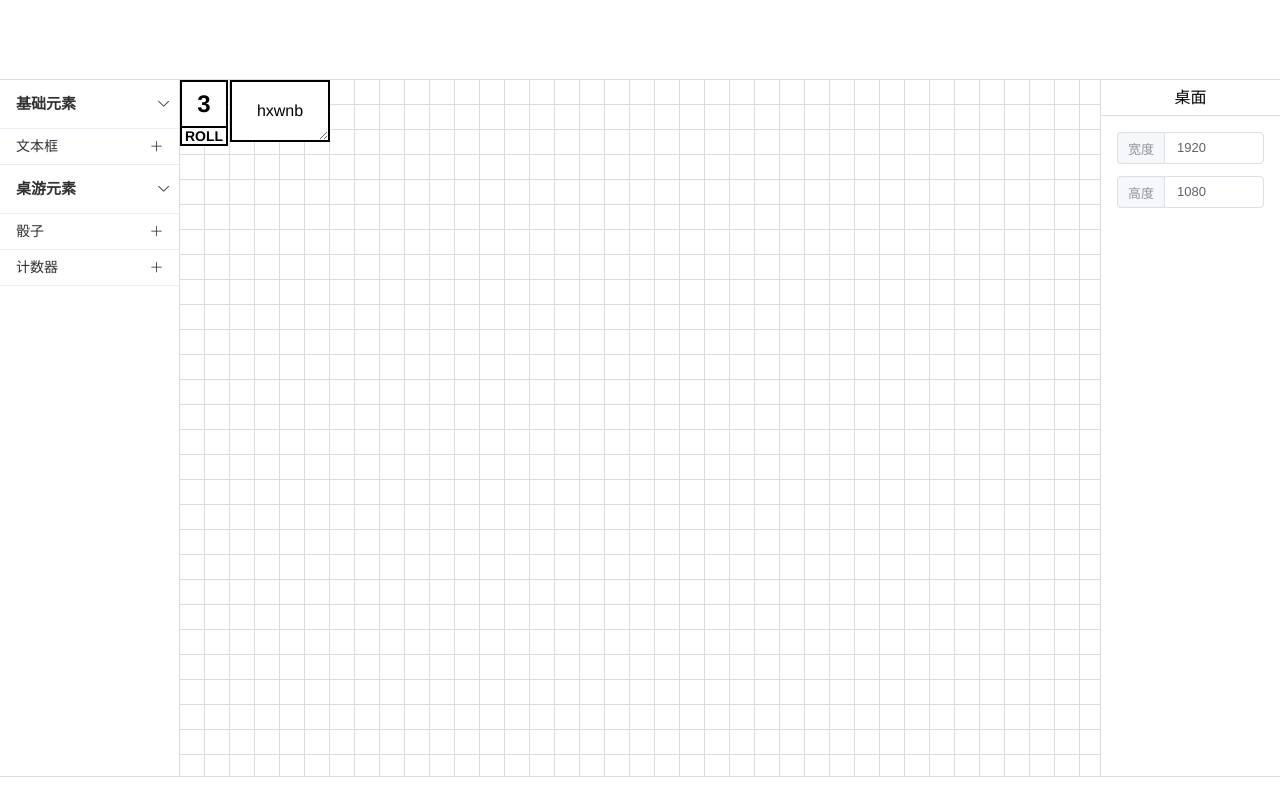
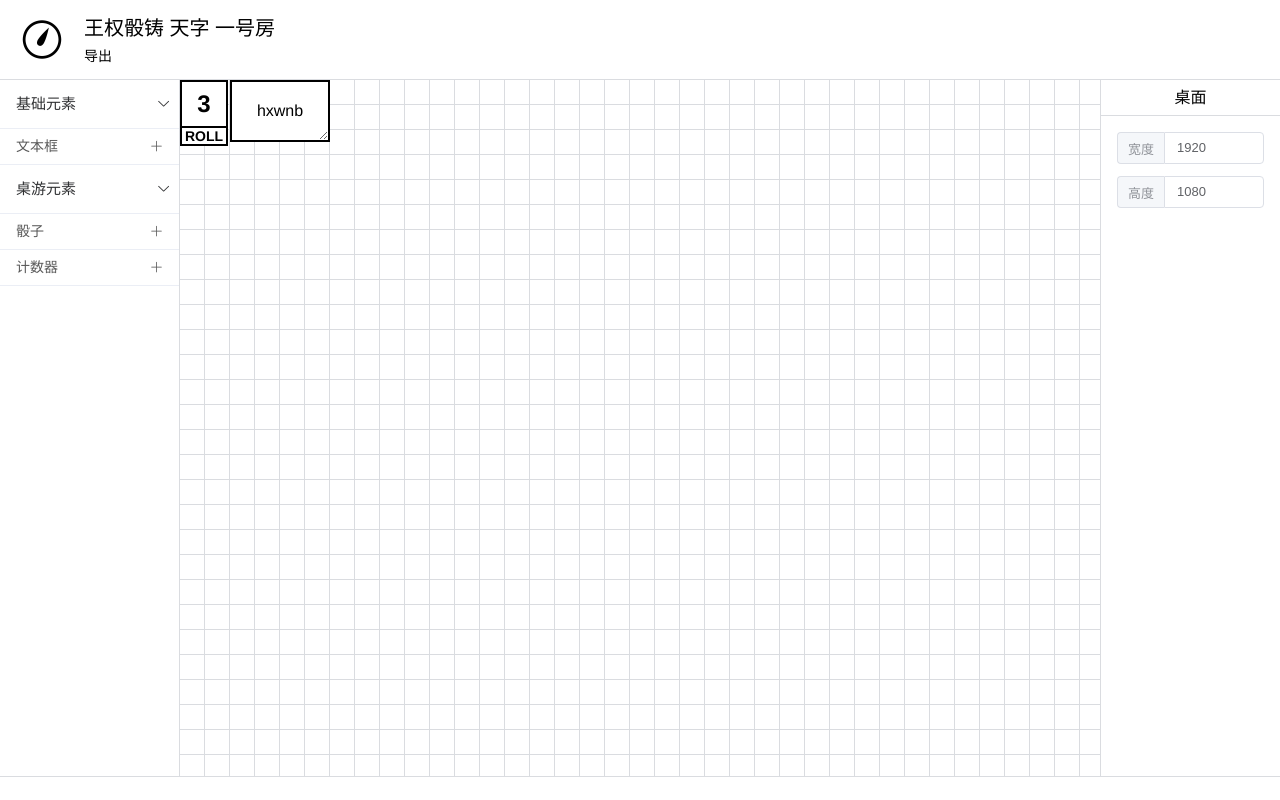
Before and after one commit to GStarP/Board, a Vue app in the folder client/: page /#/ in a window 1280 px wide. Built offline with nearby package versions, Linux system fonts and the light colour scheme.

Commit message:
feat: 完成部分顶部栏

```diff
--- a/client/src/components/SideBarItem.vue
+++ b/client/src/components/SideBarItem.vue
@@ -73,6 +73,8 @@ export default {
 
       border-bottom: 1px solid #ebeef5;
 
+      color: rgba(#000, 0.65);
+
       &:hover {
         cursor: pointer;
         background: #eee;
@@ -93,7 +95,6 @@ export default {
     .el-collapse-item__header {
       padding-left: 1rem;
       font-size: 15px;
-      font-weight: 600;
     }
     .el-collapse-item__wrap {
       border-top: 1px solid #ebeef5;
--- /dev/null
+++ b/client/src/components/TopBar.vue
@@ -0,0 +1,63 @@
+<template>
+  <div class="top-bar">
+    <i class="icon el-icon-stopwatch" />
+    <div class="middle-container">
+      <div class="title">王权骰铸 天字 一号房</div>
+      <div class="tools">
+        <div class="tool-btn" @click="exportBoard">导出</div>
+      </div>
+    </div>
+  </div>
+</template>
+
+<script>
+export default {
+  methods: {
+    exportBoard() {
+      console.log(this.$store.state.board);
+    }
+  }
+};
+</script>
+
+<style lang="scss">
+.top-bar {
+  height: 100%;
+
+  display: flex;
+  align-items: center;
+
+  padding: 12px 20px;
+
+  .icon {
+    font-size: 44px;
+    margin-right: 20px;
+  }
+
+  .middle-container {
+    height: 100%;
+    display: flex;
+    flex-direction: column;
+  }
+
+  .title {
+    font-size: 20px;
+    margin-bottom: auto;
+  }
+  .tools {
+    display: flex;
+    margin-left: -8px;
+
+    .tool-btn {
+      padding: 4px 8px;
+
+      font-size: 14px;
+
+      &:hover {
+        cursor: pointer;
+        background: rgba(#000, 0.1);
+      }
+    }
+  }
+}
+</style>
--- a/client/src/plugins/element.js
+++ b/client/src/plugins/element.js
@@ -6,7 +6,8 @@ import {
   Aside,
   Collapse,
   CollapseItem,
-  Input
+  Input,
+  Button
 } from "element-ui";
 import { Message } from "element-ui";
 
@@ -19,3 +20,4 @@ Vue.use(Aside);
 Vue.use(Collapse);
 Vue.use(CollapseItem);
 Vue.use(Input);
+Vue.use(Button);
--- a/client/src/views/Home.vue
+++ b/client/src/views/Home.vue
@@ -1,6 +1,8 @@
 <template>
   <div class="container">
-    <div class="header" style="height: 80px"></div>
+    <div class="header" style="height: 80px">
+      <top-bar />
+    </div>
     <div class="main">
       <div class="aside aside-left" style="width: 180px">
         <side-bar-item />
@@ -27,12 +29,14 @@
 import Desktop from "@/components/Desktop.vue";
 import SideBarItem from "@/components/SideBarItem.vue";
 import SideBarConfig from "@/components/SideBarConfig.vue";
+import TopBar from "@/components/TopBar.vue";
 
 export default {
   components: {
     Desktop,
     SideBarItem,
-    SideBarConfig
+    SideBarConfig,
+    TopBar
   },
   computed: {
     board() {
```
